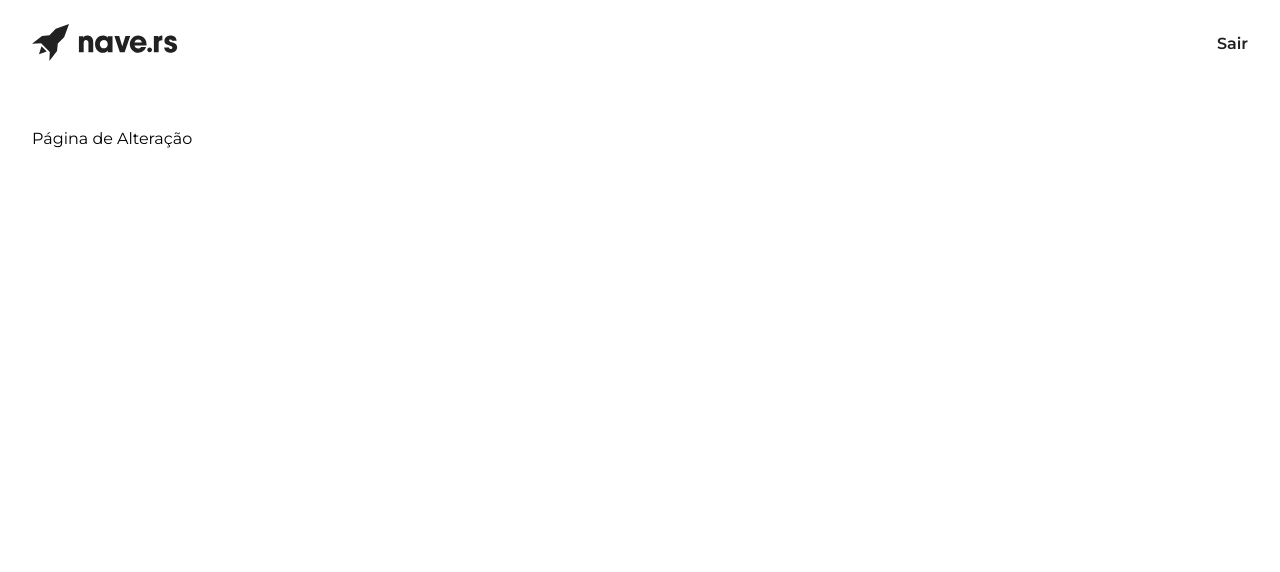
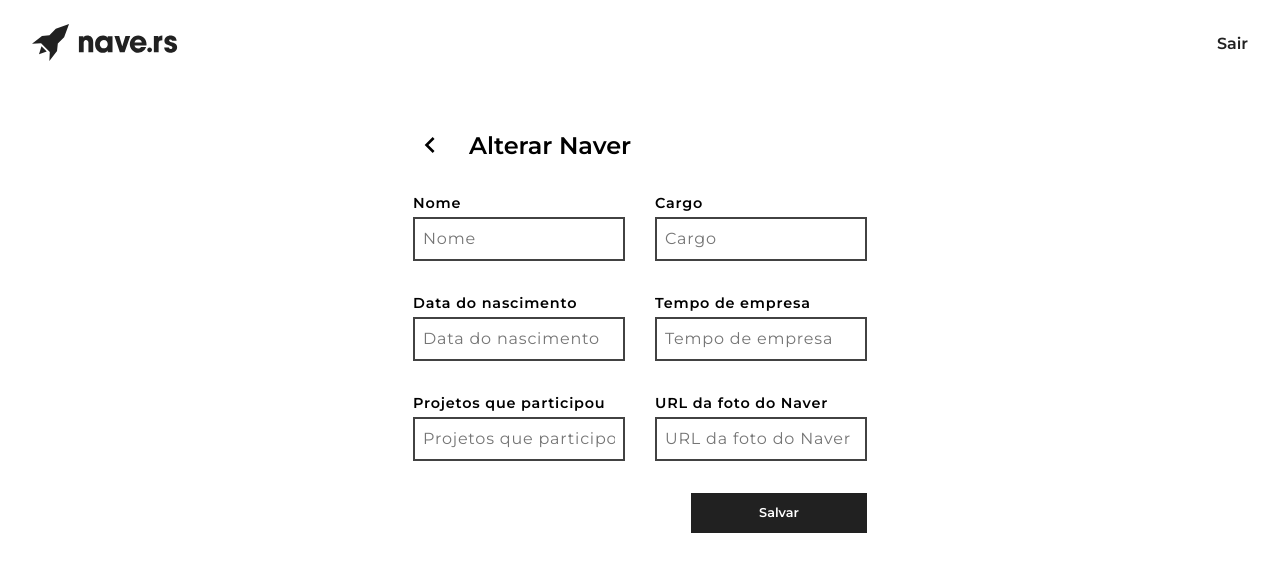
Before and after one commit to brian-izaki/challenge-Nave.rs, a React (Create React App) app: page /alterar in a window 1280 px wide. Shown: the top 572 px of the page. Built offline with nearby package versions, Linux system fonts and the light colour scheme.

Commit message:
refactor: controlando o componente Input

```diff
--- a/src/components/FormNaverProfile/index.js
+++ b/src/components/FormNaverProfile/index.js
@@ -31,13 +31,13 @@ const FormProfileContainer = styled.form`
   }
 `;
 
-export default function FormNaverProfile({ title }) {
+export default function FormNaverProfile({ title, onClickSave, onChange, dataInput }) {
   return (
     <FormNaverProfileContainer>
       <HeaderContentContainer>
         <Button.Icon>
           <CustomLink to="/home">
-            <MdKeyboardArrowLeft size="2rem" />
+            <MdKeyboardArrowLeft size={32} />
           </CustomLink>
         </Button.Icon>
         <h1>{title}</h1>
@@ -45,36 +45,58 @@ export default function FormNaverProfile({ title }) {
 
       <FormProfileContainer>
         <div>
-          <FormField text="Nome" type="text" name="name" id="name" />
+          <FormField
+            text="Nome"
+            type="text"
+            name="name"
+            id="name"
+            onChange={onChange}
+            value={dataInput.name}
+          />
           <FormField
             text="Data do nascimento"
             type="text"
             name="birthdate"
             id="birthdate"
+            onChange={onChange}
+            value={dataInput.birthdate}
           />
           <FormField
             text="Projetos que participou"
             type="text"
-            name="projects"
-            id="projects"
-          />
+            name="project"
+            id="project"
+            onChange={onChange}
+            value={dataInput.project}
+            />
         </div>
         <div>
-          <FormField text="Cargo" type="text" name="job_role" id="job_role" />
+          <FormField
+            text="Cargo"
+            type="text"
+            name="job_role"
+            id="job_role"
+            onChange={onChange}
+            value={dataInput.job_role}
+          />
           <FormField
             text="Tempo de empresa"
             type="text"
             name="admission_date"
             id="admission_date"
+            onChange={onChange}
+            value={dataInput.admission_date}
           />
           <FormField
             text="URL da foto do Naver"
             type="text"
             name="url"
             id="url"
+            onChange={onChange}
+            value={dataInput.url}
           />
         </div>
-        <Button.Dark> Salvar </Button.Dark>
+        <Button.Dark onClick={onClickSave}> Salvar </Button.Dark>
       </FormProfileContainer>
     </FormNaverProfileContainer>
   );
--- a/src/pages/Alterar/index.js
+++ b/src/pages/Alterar/index.js
@@ -1,11 +1,48 @@
+import { useState } from "react";
+import FormNaverProfile from "../../components/FormNaverProfile";
 import Header from "../../components/Header";
+import ModalInformation from "../../components/Modal/Information";
 
 export default function Alterar() {
+  const [dataProfile, setDataProfile] = useState({
+    job_role: "",
+    admission_date: "",
+    birthdate: "",
+    project: "",
+    name: "",
+    url: "",
+  });
+  const [isOpenModal, setIsOpenModal] = useState(false);
+
+  function handleInput(e) {
+    setDataProfile({
+      ...dataProfile,
+      [e.target.name]: e.target.value,
+    });
+  }
+
+  function saveClick(e) {
+    e.preventDefault();
+    setIsOpenModal(true)
+  }
+
   return (
     <>
       <Header />
-      <div>Página de Alteração</div>
+      <FormNaverProfile
+        title="Alterar Naver"
+        dataInput={dataProfile}
+        onChange={handleInput}
+        onClickSave={saveClick}
+      />
 
+      <ModalInformation
+        isOpenModal={isOpenModal}
+        setIsOpenModal={setIsOpenModal}
+      >
+        <h1>Naver alterado</h1>
+        <p>Naver alterado com sucesso</p>
+      </ModalInformation>
     </>
-  )
+  );
 }
--- a/src/pages/Cadastrar/index.js
+++ b/src/pages/Cadastrar/index.js
@@ -4,16 +4,45 @@ import Header from "../../components/Header";
 import ModalInformation from "../../components/Modal/Information";
 
 export default function Cadastrar() {
-  const [isOpenModal, setIsOpenModal] = useState(true)
+  const [isOpenModal, setIsOpenModal] = useState(false);
+  const [dataProfile, setDataProfile] = useState({
+    job_role: "",
+    admission_date: "",
+    birthdate: "",
+    project: "",
+    name: "",
+    url: "",
+  });
+
+  function handleInput(e) {
+    setDataProfile({
+      ...dataProfile,
+      [e.target.name]: e.target.value,
+    });
+  }
+
+  function saveClick(e) {
+    e.preventDefault();
+    setIsOpenModal(true);
+  }
 
   return (
     <>
       <Header />
-      <FormNaverProfile title="Adicionar Naver"/>
-      <ModalInformation isOpenModal={isOpenModal} setIsOpenModal={setIsOpenModal} >
+      <FormNaverProfile
+        title="Adicionar Naver"
+        dataInput={dataProfile}
+        onChange={handleInput}
+        onClickSave={saveClick}
+      />
+
+      <ModalInformation
+        isOpenModal={isOpenModal}
+        setIsOpenModal={setIsOpenModal}
+      >
         <h1>Naver criado</h1>
         <p>Naver criado com sucesso</p>
       </ModalInformation>
     </>
-  )
+  );
 }
```
